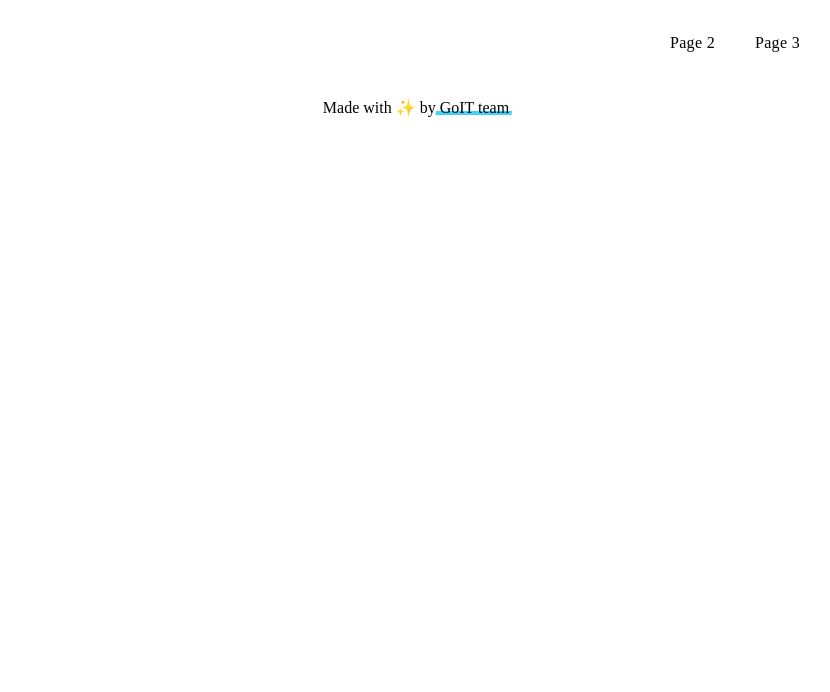
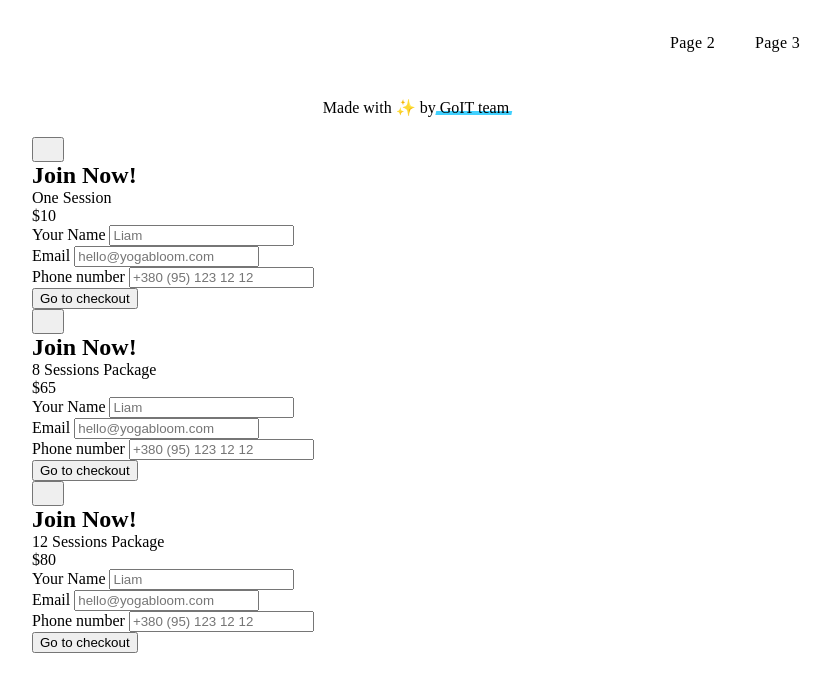
Before and after one commit to EddNik/Yoga-Club, a website built with Vite: page src/index.html in a window 1280 px wide. Shown: the whole page, without its empty margins (224-1054 px from the left). Built offline with nearby package versions, Linux system fonts and the light colour scheme.

Commit message:
backdrop skeleton created

```diff
--- a/src/partials/modal.html
+++ b/src/partials/modal.html
@@ -1,3 +1,157 @@
-<section>
-  <div class="container"></div>
+<section class="backdrop">
+  <!-- 1 Sessions -->
+
+  <div class="container modal-1">
+    <button class="modal-close" type="button">
+      <svg class="modal-close-icons" width="16" height="16">
+        <use href=""></use>
+      </svg>
+    </button>
+    <h2>Join Now!</h2>
+    <p>One Session</p>
+    <p>$10</p>
+
+    <form class="modal-form">
+      <div class="modal-form-order">
+        <label class="order-form-label" for="user-name">Your Name</label>
+        <input
+          class="order-form-input"
+          id="user-name"
+          name="user-name"
+          pattern="[a-zA-Zа-яА-ЯіІїЇєЄ']+"
+          required
+          type="text"
+          placeholder="Liam"
+        />
+      </div>
+      <div class="modal-form-order">
+        <label class="order-form-label" for="user-email">Email</label>
+        <input
+          class="order-form-input"
+          id="user-email"
+          name="user-email"
+          required
+          type="text"
+          placeholder="hello@yogabloom.com"
+        />
+      </div>
+      <div class="modal-form-order">
+        <label class="order-form-label" for="user-tel">Phone number</label>
+        <input
+          class="order-form-input"
+          id="user-tel"
+          name="user-tel"
+          pattern="+380-[0-9]{2}-[0-9]{3}-[0-9]{2}-[0-9]{2}"
+          required
+          type="text"
+          placeholder="+380 (95) 123 12 12"
+        />
+      </div>
+    </form>
+    <button class="order-form-btn" type="submit">Go to checkout</button>
+  </div>
+
+  <!-- 8 Sessions -->
+
+  <div class="container modal-8">
+    <button class="modal-close" type="button">
+      <svg class="modal-close-icons" width="16" height="16">
+        <use href=""></use>
+      </svg>
+    </button>
+    <h2>Join Now!</h2>
+    <p>8 Sessions Package</p>
+    <p>$65</p>
+
+    <form class="modal-form">
+      <div class="modal-form-order">
+        <label class="order-form-label" for="user-name">Your Name</label>
+        <input
+          class="order-form-input"
+          id="user-name"
+          name="user-name"
+          pattern="[a-zA-Zа-яА-ЯіІїЇєЄ']+"
+          required
+          type="text"
+          placeholder="Liam"
+        />
+      </div>
+      <div class="modal-form-order">
+        <label class="order-form-label" for="user-email">Email</label>
+        <input
+          class="order-form-input"
+          id="user-email"
+          name="user-email"
+          required
+          type="text"
+          placeholder="hello@yogabloom.com"
+        />
+      </div>
+      <div class="modal-form-order">
+        <label class="order-form-label" for="user-tel">Phone number</label>
+        <input
+          class="order-form-input"
+          id="user-tel"
+          name="user-tel"
+          pattern="+380-[0-9]{2}-[0-9]{3}-[0-9]{2}-[0-9]{2}"
+          required
+          type="text"
+          placeholder="+380 (95) 123 12 12"
+        />
+      </div>
+    </form>
+    <button class="order-form-btn" type="submit">Go to checkout</button>
+  </div>
+
+  <!-- 12 Sessions -->
+
+  <div class="container modal-12">
+    <button class="modal-close" type="button">
+      <svg class="modal-close-icons" width="16" height="16">
+        <use href=""></use>
+      </svg>
+    </button>
+    <h2>Join Now!</h2>
+    <p>12 Sessions Package</p>
+    <p>$80</p>
+
+    <form class="modal-form">
+      <div class="modal-form-order">
+        <label class="order-form-label" for="user-name">Your Name</label>
+        <input
+          class="order-form-input"
+          id="user-name"
+          name="user-name"
+          pattern="[a-zA-Zа-яА-ЯіІїЇєЄ']+"
+          required
+          type="text"
+          placeholder="Liam"
+        />
+      </div>
+      <div class="modal-form-order">
+        <label class="order-form-label" for="user-email">Email</label>
+        <input
+          class="order-form-input"
+          id="user-email"
+          name="user-email"
+          required
+          type="text"
+          placeholder="hello@yogabloom.com"
+        />
+      </div>
+      <div class="modal-form-order">
+        <label class="order-form-label" for="user-tel">Phone number</label>
+        <input
+          class="order-form-input"
+          id="user-tel"
+          name="user-tel"
+          pattern="+380-[0-9]{2}-[0-9]{3}-[0-9]{2}-[0-9]{2}"
+          required
+          type="text"
+          placeholder="+380 (95) 123 12 12"
+        />
+      </div>
+    </form>
+    <button class="order-form-btn" type="submit">Go to checkout</button>
+  </div>
 </section>
```
